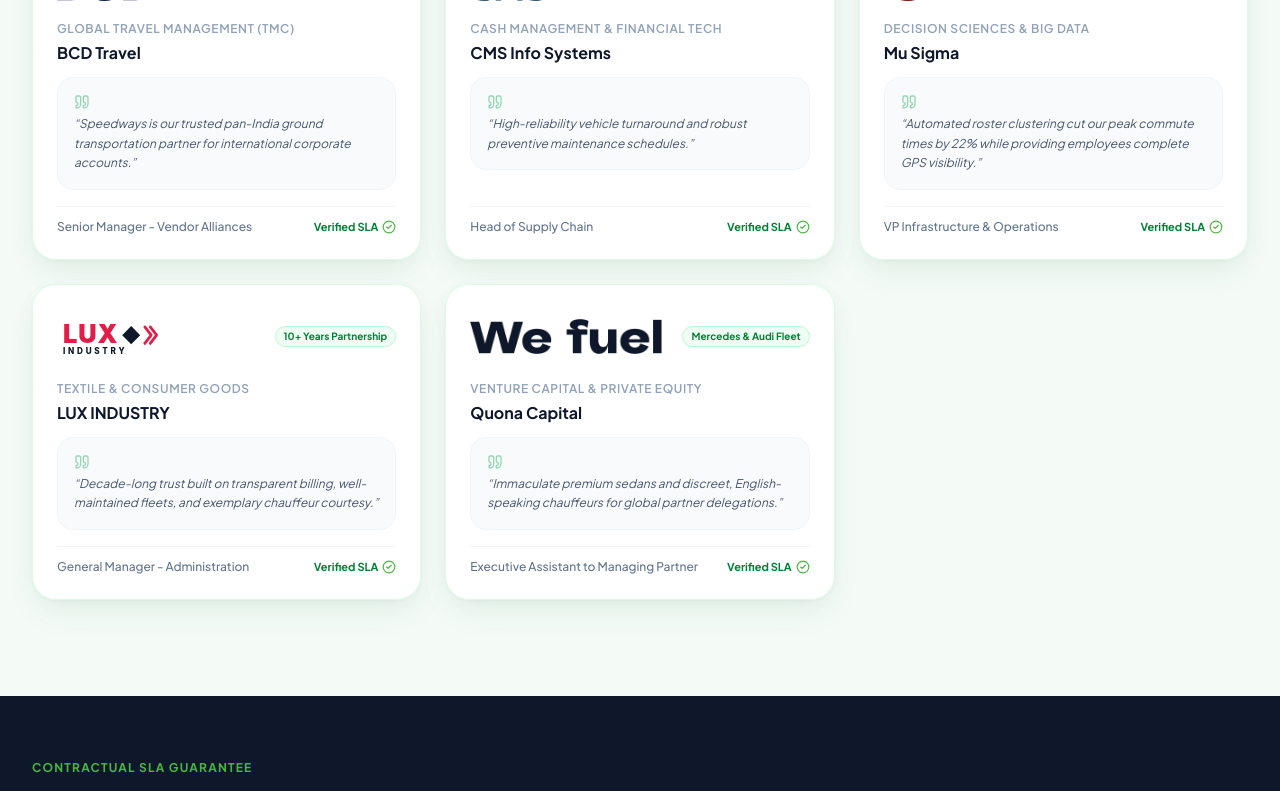
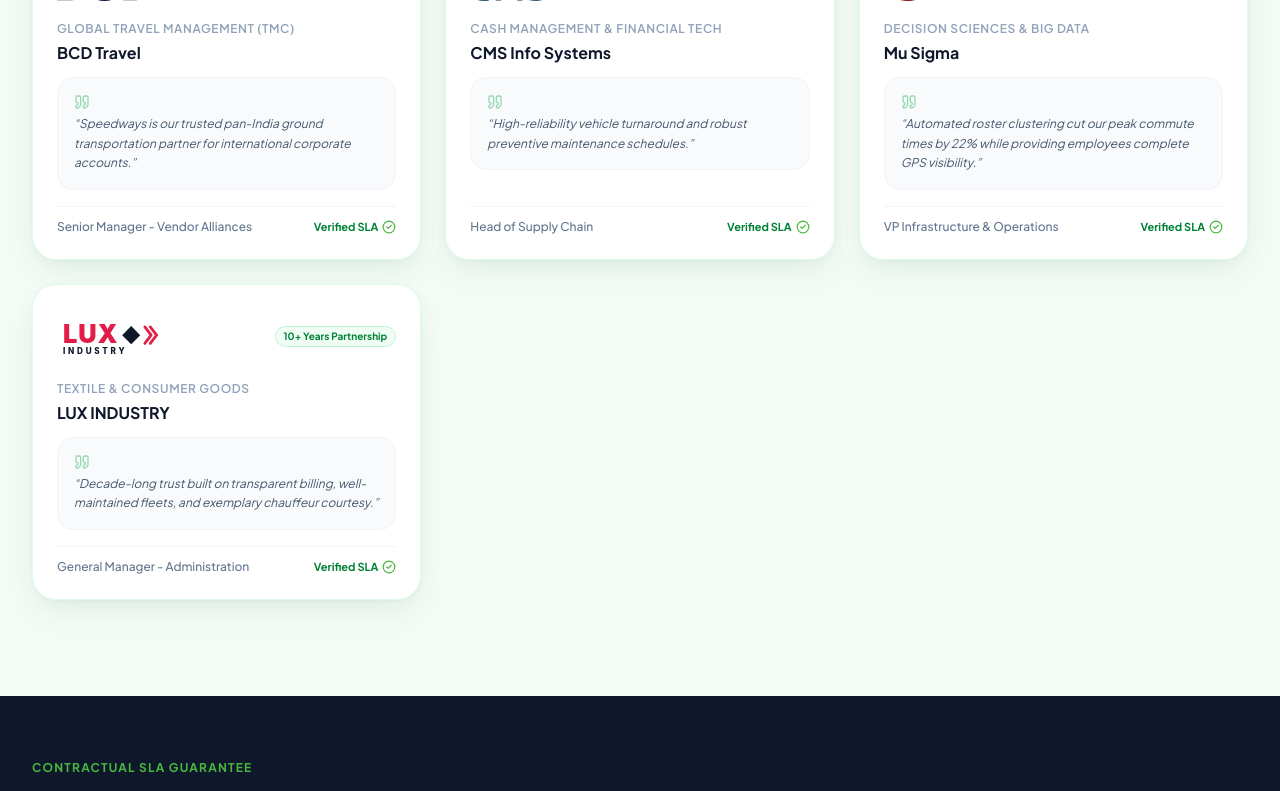
Before and after one commit to DivyaPravinDavane/Speedways, a Next.js app: page /customers in a window 1280 px wide. Shown: the part 2692-3483 px from the top of the page. Built offline with nearby package versions, Linux system fonts and the light colour scheme.

Commit message:
fix: remove 'We fuel' logo (was mislabelled as Quona Capital) from marquee and customers page

```diff
--- a/src/app/customers/page.tsx
+++ b/src/app/customers/page.tsx
@@ -153,16 +153,6 @@
       stat: "10+ Years Partnership",
       quote: "Decade-long trust built on transparent billing, well-maintained fleets, and exemplary chauffeur courtesy.",
       author: "General Manager - Administration",
-    },
-    {
-      name: "Quona Capital",
-      logo: "/logos/quona-dark.png",
-      sector: "Venture Capital & Private Equity",
-      category: "banking",
-      scope: "VIP Board Meetings & Investor Delegations",
-      stat: "Mercedes & Audi Fleet",
-      quote: "Immaculate premium sedans and discreet, English-speaking chauffeurs for global partner delegations.",
-      author: "Executive Assistant to Managing Partner",
     },
   ];
 
--- a/src/components/ClientLogosMarquee.tsx
+++ b/src/components/ClientLogosMarquee.tsx
@@ -90,12 +90,6 @@
     alt: "LUX INDUSTRY Corporate Client",
     imgClass: "h-11 sm:h-12 max-w-[175px] w-auto",
   },
-  {
-    name: "Quona Capital",
-    logo: "/logos/quona-dark.png",
-    alt: "Quona Capital Client",
-    imgClass: "h-10 sm:h-11 max-w-[175px] w-auto scale-105",
-  },
 ];
 
 export default function ClientLogosMarquee() {
```
Also changed, not shown: public/logos/quona-dark.png (deleted), public/logos/quona.svg (deleted).
